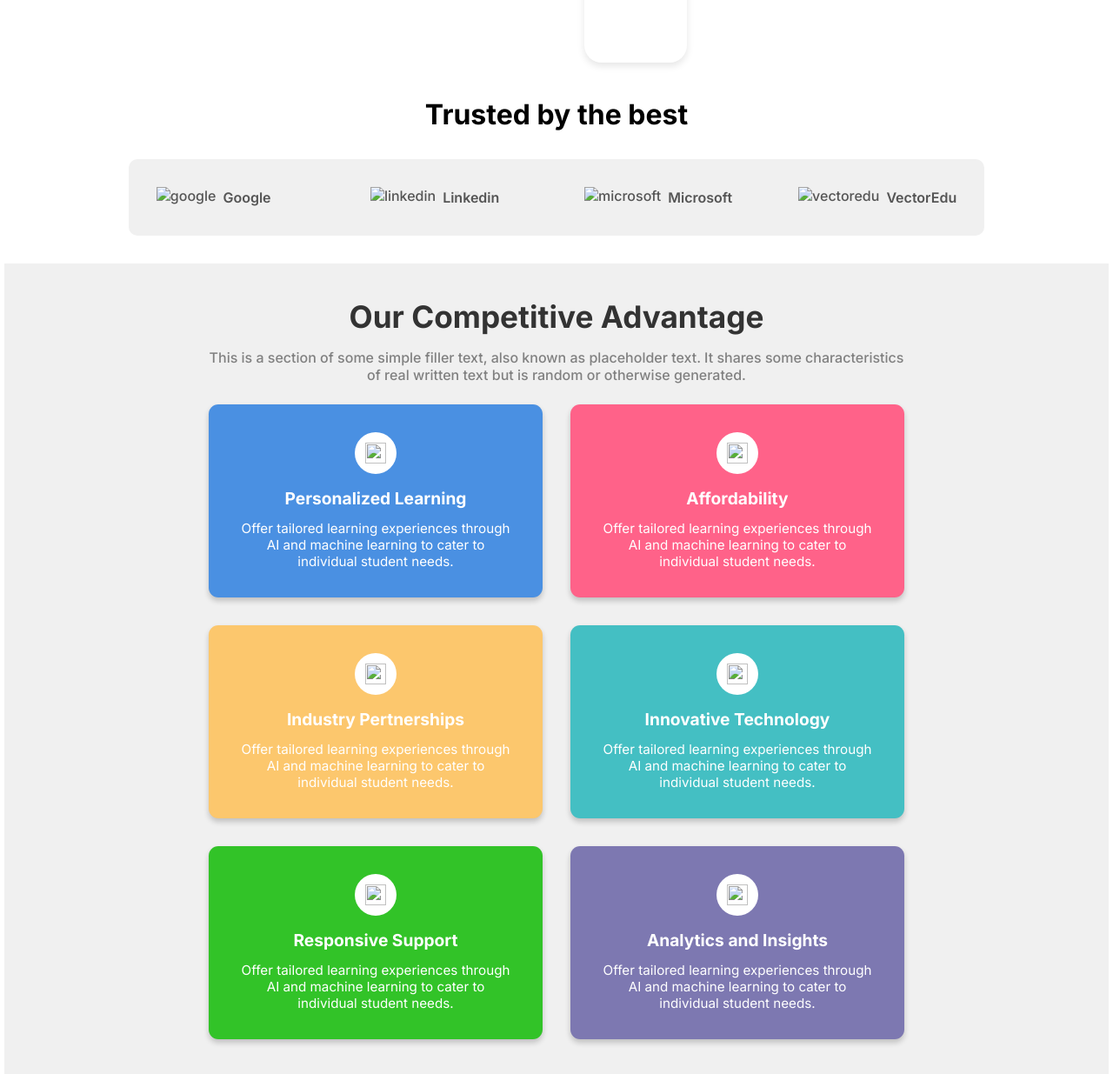
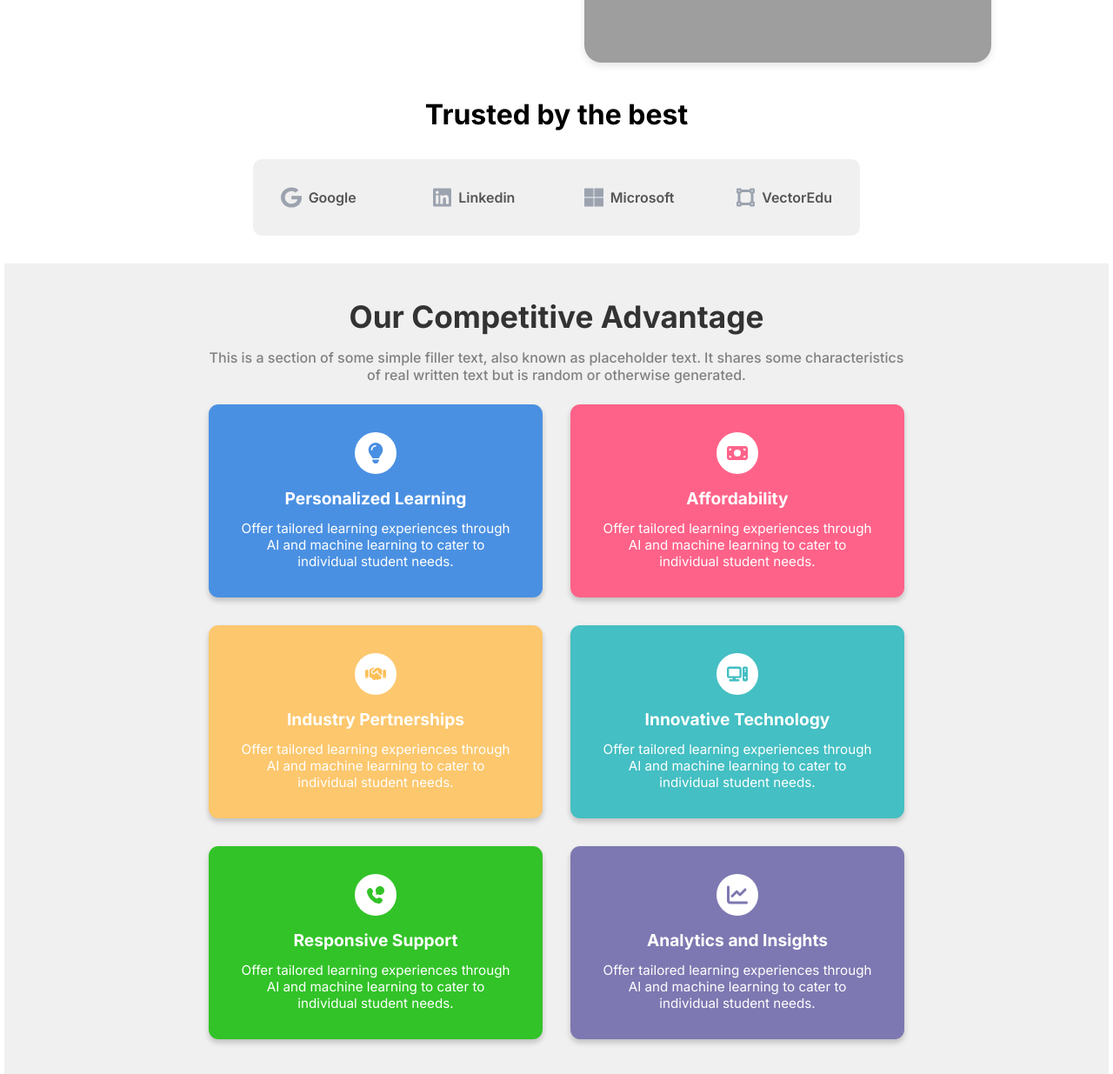
Before and after one commit to RanaChail/StudySync, a plain HTML site: page index.html in a window 1280 px wide. Shown: the part 584-1819 px from the top of the page at 87% size. Drawn offline with Linux system fonts and the light colour scheme; the site is published under a folder, as on GitHub Pages, so addresses that start at the root find nothing.

Commit message:
Update index.html
Bug Fixed

```diff
--- a/index.html
+++ b/index.html
@@ -11,7 +11,7 @@
     <section class="header">
       <header class="header-content">
         <a href="#logo" class="logo">
-          <img src="/images/StudySyn.svg" alt="logo" class="logo-icon" />
+          <img src="./images/StudySyn.svg" alt="logo" class="logo-icon" />
           <span class="logo-text">StudySync</span>
         </a>
         <nav class="nav">
@@ -23,7 +23,7 @@
         </nav>
         <a href="#contact" class="contact-button"> Contact Us </a>
         <button type="button" class="menu-button">
-          <img src="/images/Hamburger.svg" alt="menu-img" class="menu-icon" />
+          <img src="./images/Hamburger.svg" alt="menu-img" class="menu-icon" />
         </button>
       </header>
     </section>
@@ -48,7 +48,7 @@
         <div class="content-right">
           <div class="image-container">
             <img
-              src="/images/usgs-hoS3dzgpHzw-unsplash.jpg"
+              src="./images/usgs-hoS3dzgpHzw-unsplash.jpg"
               alt="sectionImage"
               class="section-image"
             />
@@ -62,19 +62,19 @@
       <h2>Trusted by the best</h2>
       <div class="company-grid">
         <div class="company-logo">
-          <img src="/images/Google.svg" alt="google" class="svg-img" />
+          <img src="./images/Google.svg" alt="google" class="svg-img" />
           <span class="logotext">Google</span>
         </div>
         <div class="company-logo">
-          <img src="/images/linkedin.svg" alt="linkedin" class="svg-img" />
+          <img src="./images/linkedin.svg" alt="linkedin" class="svg-img" />
           <span class="logotext">Linkedin</span>
         </div>
         <div class="company-logo">
-          <img src="/images/Microsoft.svg" alt="microsoft" class="svg-img" />
+          <img src="./images/Microsoft.svg" alt="microsoft" class="svg-img" />
           <span class="logotext">Microsoft</span>
         </div>
         <div class="company-logo">
-          <img src="/images/VectorEdu.svg" alt="vectoredu" class="svg-img" />
+          <img src="./images/VectorEdu.svg" alt="vectoredu" class="svg-img" />
           <span class="logotext">VectorEdu</span>
         </div>
       </div>
@@ -96,7 +96,7 @@
           <!-- Card 1 -->
           <div class="feature-card">
             <div class="icon-container">
-              <img src="/images/PersonalizedLearn.svg" class="feature-svg"/>
+              <img src="./images/PersonalizedLearn.svg" class="feature-svg"/>
             </div>
             <div class="feature-info">
               <div class="feature-title">Personalized Learning</div>
@@ -110,7 +110,7 @@
           <!-- Card 2 -->
           <div class="feature-card">
             <div class="icon-container">
-              <img src="/images/Affordability.svg" class="feature-svg"/>
+              <img src="./images/Affordability.svg" class="feature-svg"/>
             </div>
             <div class="feature-info">
               <div class="feature-title">Affordability</div>
@@ -124,7 +124,7 @@
           <!-- Card 3 -->
           <div class="feature-card">
             <div class="icon-container">
-              <img src="/images/IndustryPatner.svg" class="feature-svg"/>
+              <img src="./images/IndustryPatner.svg" class="feature-svg"/>
             </div>
             <div class="feature-info">
               <div class="feature-title">Industry Pertnerships</div>
@@ -138,7 +138,7 @@
           <!-- Card 4 -->
           <div class="feature-card">
             <div class="icon-container">
-              <img src="/images/InnovativeTech.svg" class="feature-svg"/>
+              <img src="./images/InnovativeTech.svg" class="feature-svg"/>
             </div>
             <div class="feature-info">
               <div class="feature-title">Innovative Technology</div>
@@ -152,7 +152,7 @@
           <!-- Card 5 -->
           <div class="feature-card">
             <div class="icon-container">
-              <img src="/images/Responsive.svg" class="feature-svg"/>
+              <img src="./images/Responsive.svg" class="feature-svg"/>
             </div>
             <div class="feature-info">
               <div class="feature-title">Responsive Support</div>
@@ -166,7 +166,7 @@
           <!-- Card 6 -->
           <div class="feature-card">
             <div class="icon-container">
-              <img src="/images/Analytics.svg" class="feature-svg"/>
+              <img src="./images/Analytics.svg" class="feature-svg"/>
             </div>
             <div class="feature-info">
               <div class="feature-title">Analytics and Insights</div>
```
